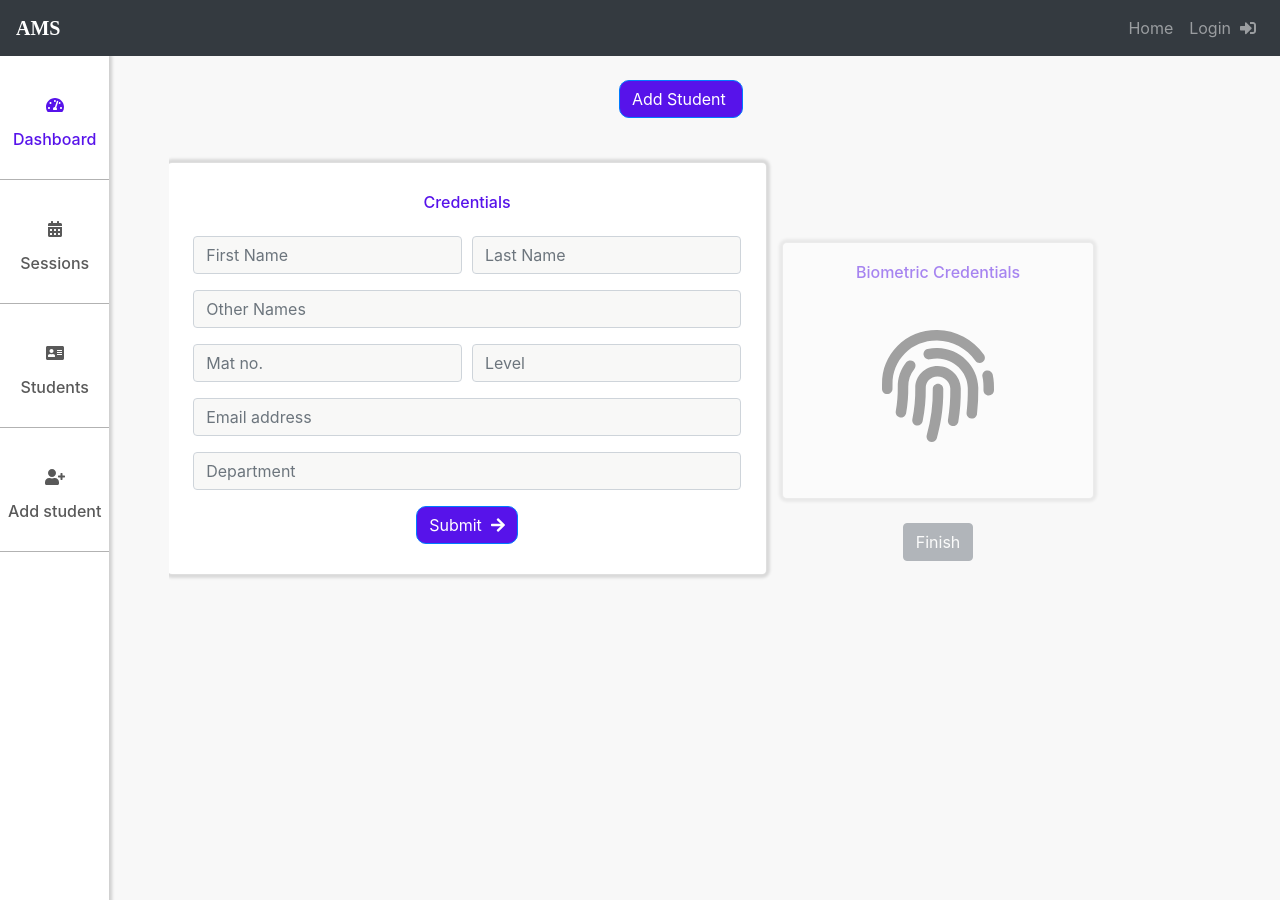
After one commit to ChenemiKen/AMS, a Django app: page /addstudent in a window 1280 px wide. The commit adds this page. Run offline with Django 3.2, Linux system fonts and the light colour scheme; some libraries are stand-ins or nearby versions.

Commit message:
made some fixes and had to change db

```diff
--- a/amapp/static/amapp/css/style.css
+++ b/amapp/static/amapp/css/style.css
@@ -9,6 +9,9 @@ html,body{
 }
 h1{
     font-weight: bold;
+}
+.form-control{
+    background-color:#F8F8F7;
 }
 .navbar-brand{
     font-family: Righteous;
@@ -82,7 +85,6 @@ footer p{
     padding: 5% 10%;
     text-align: center;
 }
-
 /*--------- Login page ----------- */
 .login-form{
     text-align: center;
@@ -250,7 +252,25 @@ table.table-bordered > tbody > tr> td{
 }
 
 /*------  Admin dashboard page  --------*/
-/* ... */
+/*------  Addstudent1 page  --------*/
+.heading-ve-margn{
+    margin-top: -40px;
+    text-align: center;
+}
+.cred{
+    padding:30px 25px;
+    text-align: center;
+}
+.bio-cred{
+    padding: 20x 20px;
+    text-align: center;
+    margin-top: 80px;
+    opacity: 0.5;
+}
+.bio-cred .card{
+    padding-top: 20px;
+    padding-bottom: 40px;
+}
 
 
 /*--------------------------*/
--- /dev/null
+++ b/amapp/static/amapp/js/script.js
@@ -0,0 +1,27 @@
+document.getElementById('add-student-form').onsubmit=function(){
+   var bio_cred = document.getElementsByClassName("bio-cred")[0]
+   css(bio_cred, {
+       "opacity":"1"
+   });
+   var cred = document.getElementsByClassName("cred")[0]
+   css(cred, {
+       "opacity":"0.9"
+   });
+   var submit_btn=document.getElementById("submit-btn");
+   css(submit_btn, {
+        "display":"none"
+    });
+}
+document.getElementsByClassName('bio-cred')[0].onclick=function(){
+    var bio_cred = document.getElementsByClassName("bio-cred")[0]
+   css(bio_cred, {
+       "color":"#4BA56A"
+   });
+   document.getElementById('finish-btn').className='btn btn-primary';
+}
+
+
+function css(element, style) {
+    for (const property in style)
+        element.style[property] = style[property];
+}
--- /dev/null
+++ b/amapp/templates/amapp/addstudent1.html
@@ -0,0 +1,95 @@
+{% extends 'amapp/base.html' %}
+{% block title %}AMS-Add student{% endblock %}
+{% block dashboard-active %}class="nav-item active"{% endblock %}
+{% block content %}
+    <main>
+        <div class="flex-container">
+            <div id="sidebar" class="collapse show">
+                <div class="sidenav-item">
+                    <a href="#">
+                        <div class="sidenav-active my-4">
+                            <i class="fas fa-tachometer-alt"></i>
+                            <h6>Dashboard</h6>
+                        </div>
+                    </a>
+                </div>
+                <div class="sidenav-item my-4">
+                    <a href="#">
+                        <div>
+                            <i class="fas fa-calendar-alt"></i>
+                            <h6>Sessions</h6>
+                        </div>
+                    </a>
+                </div>
+                <div class="sidenav-item my-4">
+                    <a href="#">
+                        <div>
+                            <i class="fas fa-address-card"></i>
+                            <h6>Students</h6>
+                        </div>
+                    </a>
+                </div>
+                <div class="sidenav-item my-4">
+                    <a href="#">
+                        <div>
+                            <i class="fas fa-user-plus"></i>
+                            <h6>Add student</h6>
+                        </div>
+                    </a>
+                </div>
+            </div>
+            <div id="workspace">
+                <div class="row heading-ve-margn">
+                    <div class="col-6 offset-3 my-sm-4 ">
+                        <button class="btn btn-primary ml-auto mx-sm-4">Add Student&nbsp;</button>
+                    </div>
+                </div>
+                <div class="row">
+                    <div class="col-md-7 card cred">
+                        <h6 class="blue mb-4">Credentials</h6>
+                        <form action="#" id="add-student-form">
+                            <div class="form-row">
+                                <div class="form-group col-md-6">
+                                    <input name='first_name' type="text" placeholder="First Name" class="form-control">
+                                </div>
+                                <div class="form-group col-md-6">
+                                    <input name=last_name type="text" placeholder="Last Name" class="form-control">
+                                </div>
+                            </div>
+
+                            <div class="form-group">
+                              <input name='other_names' type="text" placeholder="Other Names" class="form-control">
+                            </div>
+
+                            <div class="form-row">
+                                <div class="form-group col-md-6">
+                                    <input name='mat_no' type="text" placeholder="Mat no." class="form-control">
+                                </div>
+                                <div class="form-group col-md-6">
+                                    <input name=level type="text" placeholder="Level" class="form-control">
+                                </div>
+                            </div>
+
+                            <div class="form-group">
+                                <input name='email' type="text" placeholder="Email address" class="form-control">
+                            </div>
+
+                            <div class="form-group">
+                                <input name='dept' type="text" placeholder="Department" class="form-control">
+                            </div>
+                            <button type="submit" class="btn btn-primary mr-auto" id="submit-btn">Submit &nbsp;<i class="fa fa-arrow-right" aria-hidden="true"></i></button>
+                        </form>
+                    </div>
+                    <div class="col-md-4 bio-cred">
+                        <div class="card mb-4">
+                            <h6 class="blue mb-5">Biometric Credentials</h6>
+                            <p><i class="fas fa-fingerprint fa-7x"></i></p>
+                        </div>
+                        <button type="submit" class="btn btn-secondary" id='finish-btn'>Finish</button>
+                    </div>
+                </div>
+
+            </div>
+        </div>
+    </main>
+{% endblock %}
--- a/amapp/templates/amapp/base.html
+++ b/amapp/templates/amapp/base.html
@@ -16,7 +16,8 @@
     <!-- Font Awesome JS -->
     <script defer src="https://use.fontawesome.com/releases/v5.0.13/js/solid.js" integrity="sha384-tzzSw1/Vo+0N5UhStP3bvwWPq+uvzCMfrN1fEFe+xBmv1C/AtVX5K0uZtmcHitFZ" crossorigin="anonymous"></script>
     <script defer src="https://use.fontawesome.com/releases/v5.0.13/js/fontawesome.js" integrity="sha384-6OIrr52G08NpOFSZdxxz1xdNSndlD4vdcf/q2myIUVO0VsqaGHJsB0RaBE01VTOY" crossorigin="anonymous"></script>
-
+    <!-- <link rel="stylesheet" href="https://cdnjs.cloudflare.com/ajax/libs/font-awesome/5.15.3/css/all.min.css"> -->
+    <script defer src="https://cdnjs.cloudflare.com/ajax/libs/font-awesome/5.15.3/js/solid.min.js"></script>
 
     <link rel="stylesheet" href="{% static 'amapp/css/style.css' %}">
     {% block extrastyles %}{% endblock %}
@@ -68,6 +69,6 @@
 
   <!-- Popper.JS -->
   <script src="https://cdnjs.cloudflare.com/ajax/libs/popper.js/1.14.0/umd/popper.min.js" integrity="sha384-cs/chFZiN24E4KMATLdqdvsezGxaGsi4hLGOzlXwp5UZB1LY//20VyM2taTB4QvJ" crossorigin="anonymous"></script>
-
+  <script src="{% static 'amapp/js/script.js' %}""></script>
 </body>
 </html>
--- a/amapp/urls.py
+++ b/amapp/urls.py
@@ -11,5 +11,6 @@ urlpatterns=[
     path('register-dashboard/<int:pk>', views.RegisterDashboard.as_view(), name='register_dashboard'),
     path('mysessions/<int:pk>', views.SessionListView.as_view(), name='my_sessions'),
     path('session_details/<int:pk>/<int:sid>',views.SessionDetailsView.as_view(),name='session_details'),
+    path('addstudent',views.addstudent, name='addstudent'),
 
 ]
--- a/amapp/views.py
+++ b/amapp/views.py
@@ -87,3 +87,6 @@ class SessionDetailsView(generic.DetailView):
     # def get_queryset(self):
     #     session = Session.objects.get(id = self.kwargs['sid'])
     #     attendees =
+
+def addstudent(request):
+    return render(request, template_name='amapp/addstudent1.html')
--- a/ams/settings.py
+++ b/ams/settings.py
@@ -77,7 +77,7 @@ WSGI_APPLICATION = 'ams.wsgi.application'
 DATABASES = {
     'default': {
         'ENGINE': 'django.db.backends.mysql',
-        'NAME': 'ams',
+        'NAME': 'ams2',
         'USER': 'root',
         'PASSWORD': '',
         'HOST': 'localhost',
```
Also changed, not shown: amapp/templates/amapp/admin_dashboard.html (+14 -11 lines), amapp/templates/amapp/dashboard.html (+47 -0 lines), amapp/templates/amapp/index.html (+11 -1 lines), amapp/templates/amapp/mysessions.html (+10 -0 lines), 1 other file.
